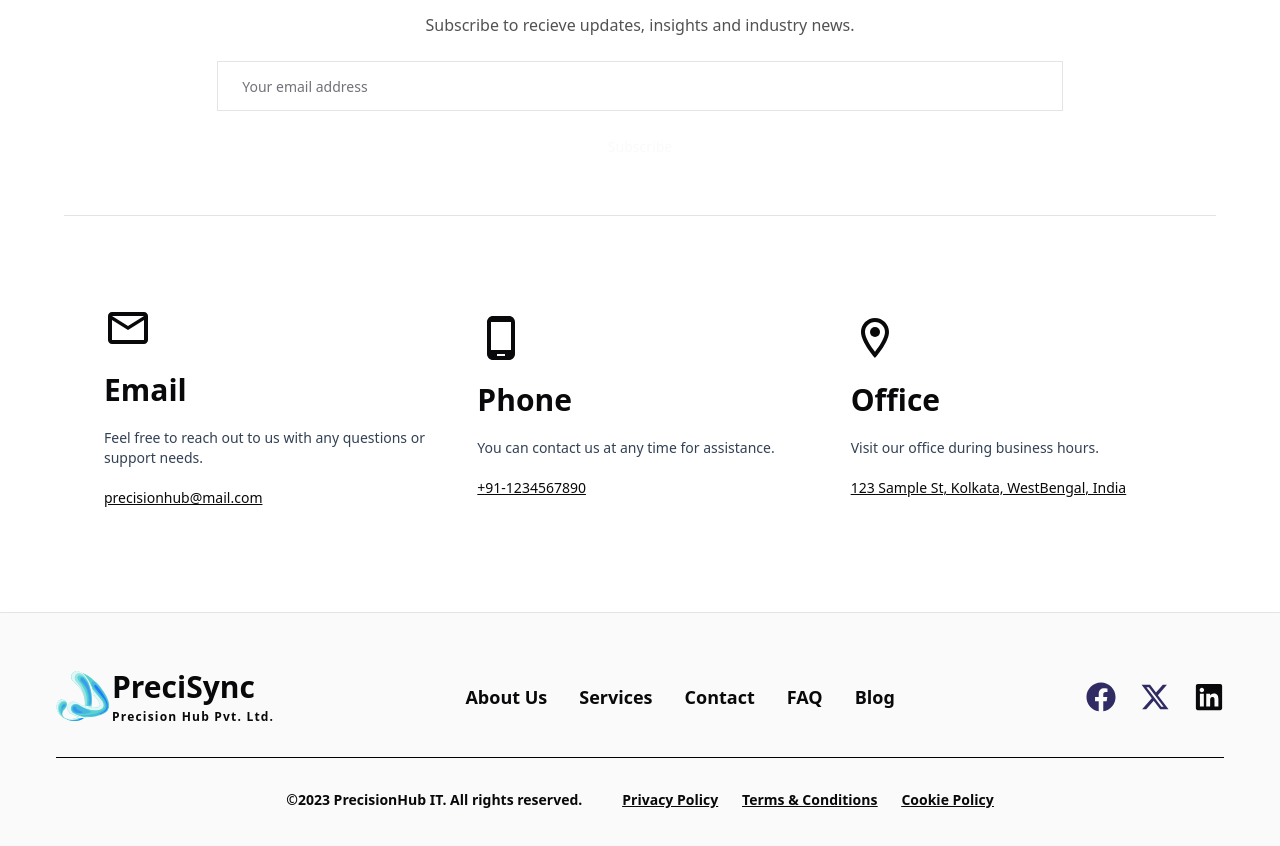
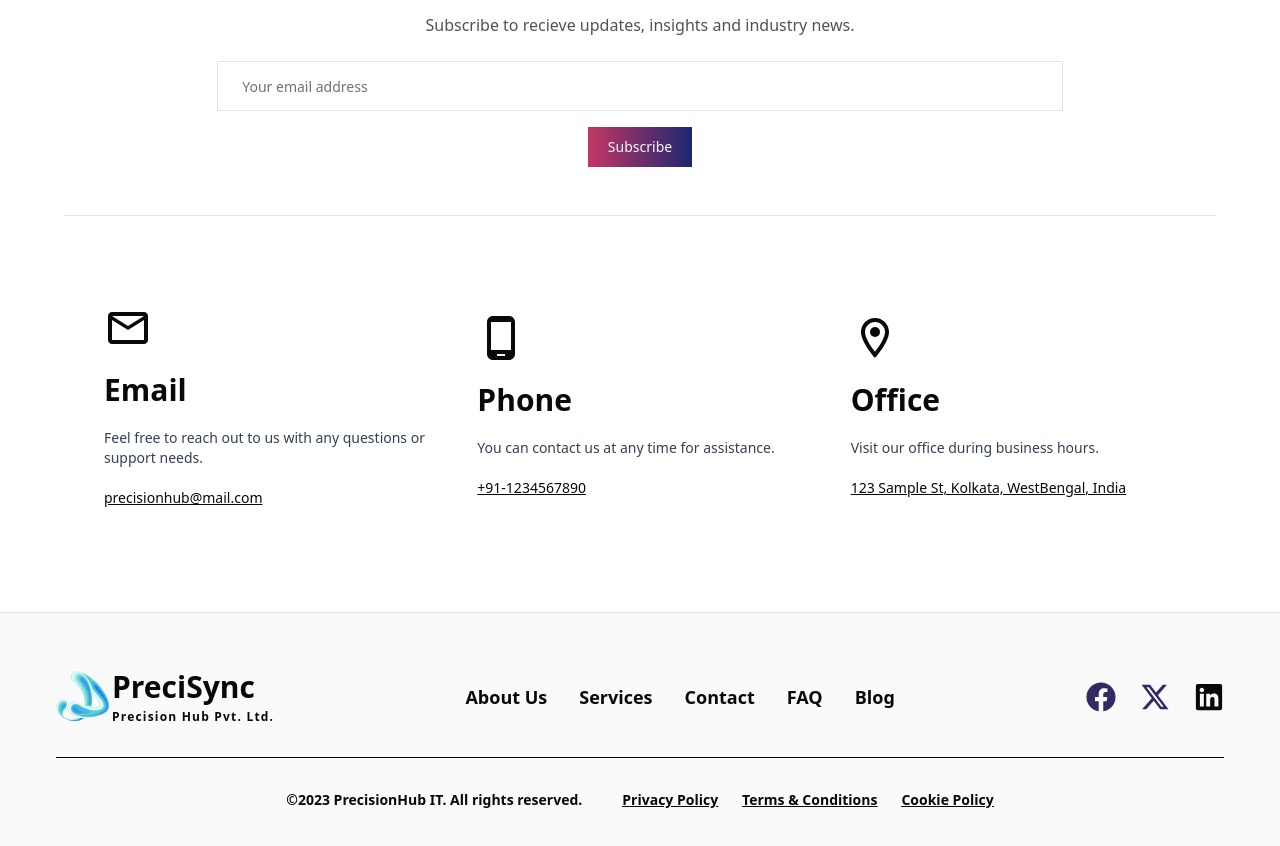
Before and after one commit to Siddhartha097/precisionHubIT, a React (Vite) app: page /about in a window 1280 px wide. Shown: the part 7600-8446 px from the top of the page. Built offline with nearby package versions, Linux system fonts and the light colour scheme.

Commit message:
first commit

```diff
--- a/src/components/Newsletter.tsx
+++ b/src/components/Newsletter.tsx
@@ -51,7 +51,7 @@ const Newsletter = () => {
             )}
           />
           <Button
-            className="rounded-none p-5 bg-gradient hover:opacity-85"
+            className="rounded-none p-5 celestial border-celestial transition-all hover:opacity-80"
             type="submit"
           >
             Subscribe
```
